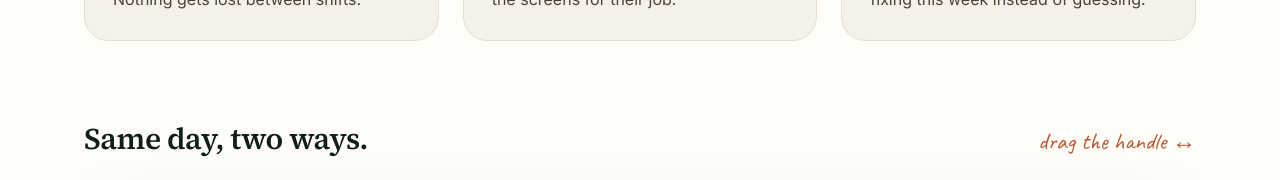
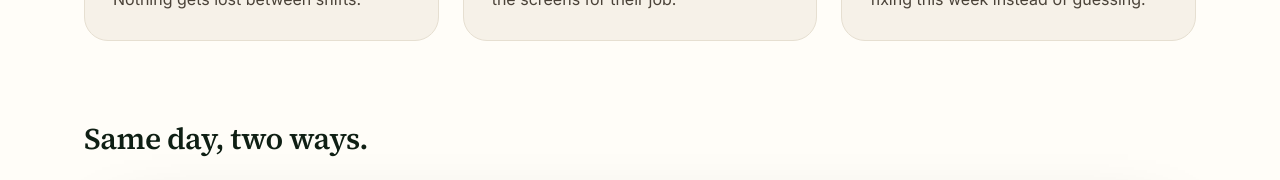
Before and after one commit to Ash-Uchida/Ophlow, a Next.js app: page / in a window 1280 px wide. Shown: the part 1460-1640 px from the top of the page. Built offline with nearby package versions, Linux system fonts and the light colour scheme.

Commit message:
Remove comparison drag prompt

```diff
--- a/app/page.tsx
+++ b/app/page.tsx
@@ -206,9 +206,8 @@ export default function Home() {
             </div>
 
             <Reveal className="mt-20">
-              <div className="mb-6 flex flex-wrap items-end justify-between gap-4">
+              <div className="mb-6">
                 <h3 className="text-2xl font-semibold text-forest-950 sm:text-3xl">Same day, two ways.</h3>
-                <p className="font-hand text-2xl text-rust-500">drag the handle ↔</p>
               </div>
               <BeforeAfter />
             </Reveal>
```
